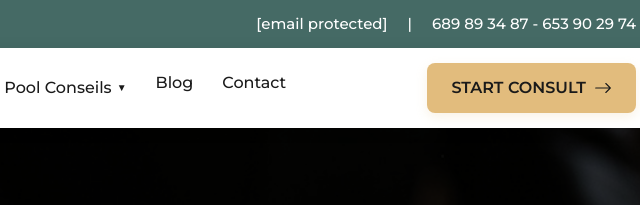
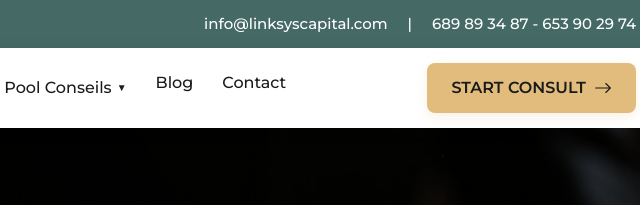
Before and after one commit to ocomstudio/Linksys-Capital-frontEnd, a plain HTML site: page index.html in a window 1280 px wide. Shown: the top 205 px of the page, 584-1224 px from the left. Drawn offline with Linux system fonts and the light colour scheme.

Commit message:
Update index.html

```diff
--- a/index.html
+++ b/index.html
@@ -1879,7 +1879,7 @@
                 </a>
             </div>
             <div class="contact-info">
-                <a href="/cdn-cgi/l/email-protection#4c05222a230c002522273f353f2f2d3c25382d20620f2321" class="email"><span class="__cf_email__" data-cfemail="8cd4e3ebe2cdc1e4e3e6fef4feeeecfde4f9ece1a3cee2e0">[email&#160;protected]</span></a>
+                <a href="/cdn-cgi/l/email-protection#4c05222a230c002522273f353f2f2d3c25382d20620f2321" class="email"><span class="__cf_email__" data-cfemail="8cd4e3ebe2cdc1e4e3e6fef4feeeecfde4f9ece1a3cee2e0">info@linksyscapital.com</span></a>
                 <span class="separator">|</span>
                 <a href="tel:+689893487" class="phone">689 89 34 87 - 653 90 29 74</a>
             </div>
```
